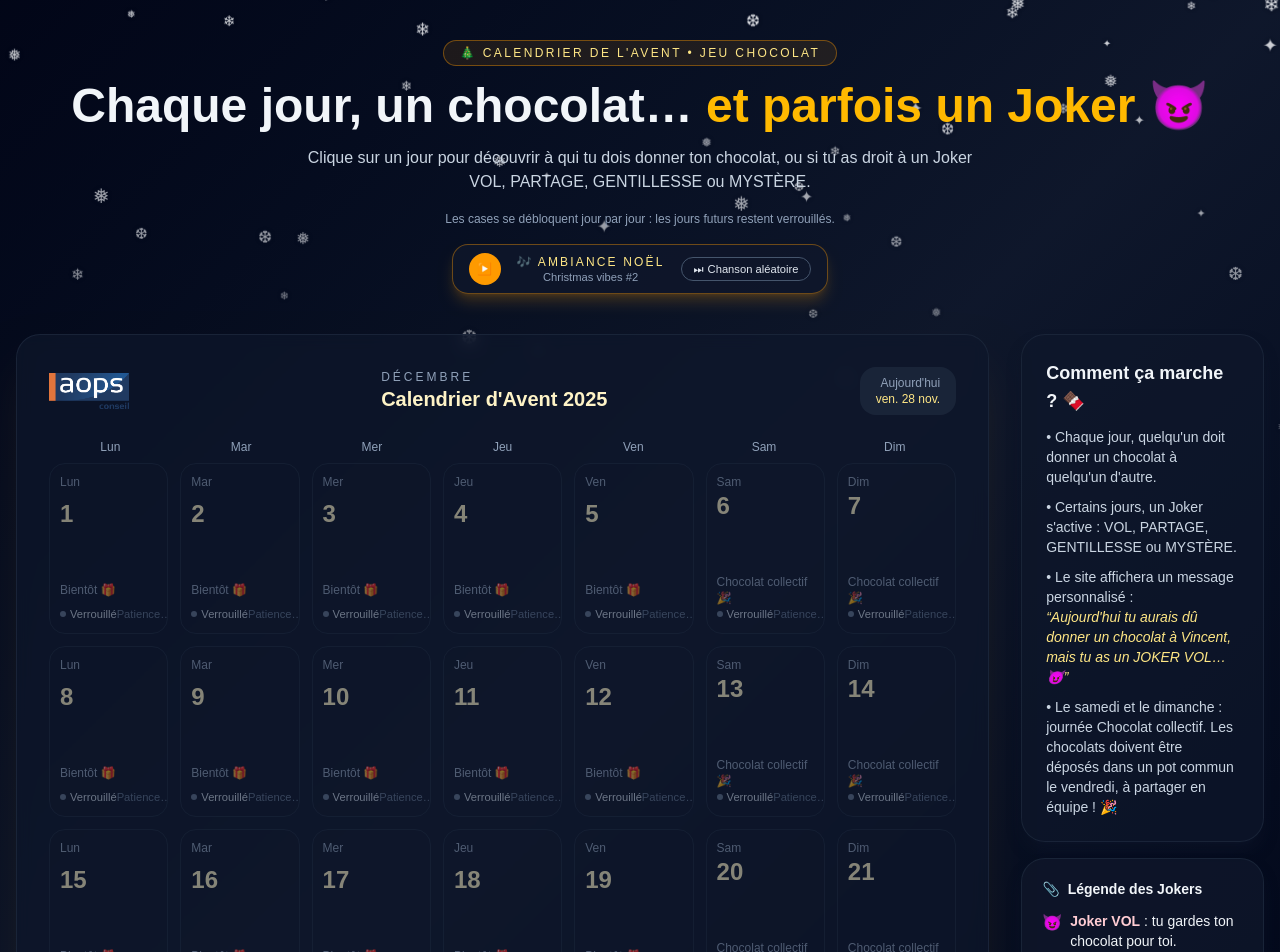
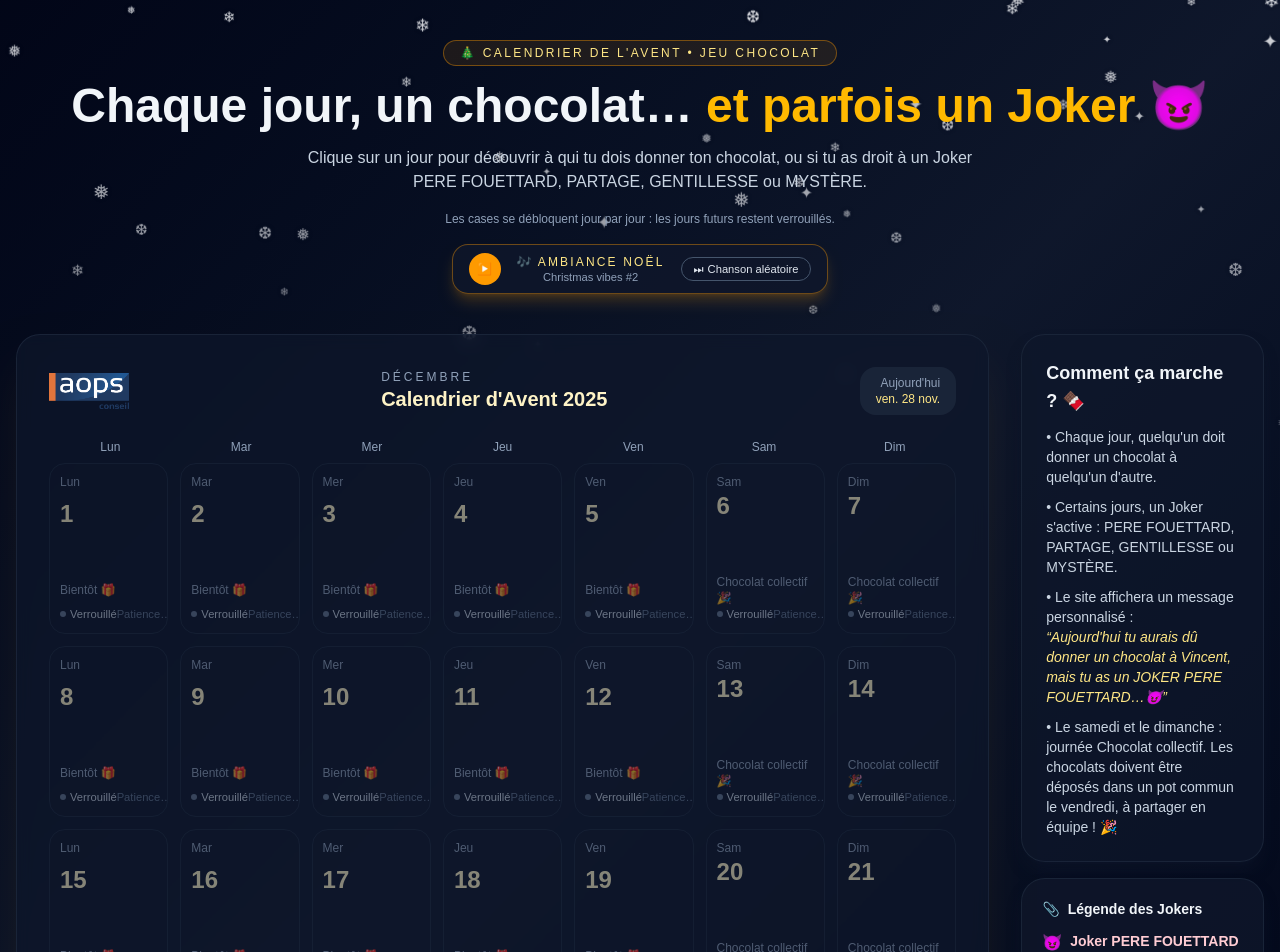
Before and after one commit to AopsConseil/merry_xmas, a Next.js app: page / in a window 1280 px wide. Shown: the top 952 px of the page. Built offline with nearby package versions, Linux system fonts and the light colour scheme.

Commit message:
adding new maxime picture

```diff
--- a/app/page.tsx
+++ b/app/page.tsx
@@ -43,7 +43,8 @@ export default function HomePage() {
           </h1>
           <p className="text-sm sm:text-base text-slate-300 max-w-2xl mx-auto">
             Clique sur un jour pour découvrir à qui tu dois donner ton chocolat,
-            ou si tu as droit à un Joker VOL, PARTAGE, GENTILLESSE ou MYSTÈRE.
+            ou si tu as droit à un Joker PERE FOUETTARD, PARTAGE, GENTILLESSE ou
+            MYSTÈRE.
           </p>
           <p className="text-[0.75rem] text-slate-400">
             Les cases se débloquent jour par jour : les jours futurs restent
@@ -189,14 +190,14 @@ export default function HomePage() {
                 <li>
                   • Certains jours, un{" "}
                   <span className="font-medium">Joker</span> s&apos;active :
-                  VOL, PARTAGE, GENTILLESSE ou MYSTÈRE.
+                  PERE FOUETTARD, PARTAGE, GENTILLESSE ou MYSTÈRE.
                 </li>
                 <li>
                   • Le site affichera un message personnalisé :
                   <br />
                   <span className="text-amber-200 italic">
                     “Aujourd&apos;hui tu aurais dû donner un chocolat à Vincent,
-                    mais tu as un JOKER VOL…😈”
+                    mais tu as un JOKER PERE FOUETTARD…😈”
                   </span>
                 </li>
                 <li>
@@ -219,7 +220,7 @@ export default function HomePage() {
                   <span className="text-base">😈</span>
                   <p>
                     <span className="font-semibold text-rose-200">
-                      Joker VOL
+                      Joker PERE FOUETTARD
                     </span>{" "}
                     : tu gardes ton chocolat pour toi.
                   </p>
--- a/lib/messages.ts
+++ b/lib/messages.ts
@@ -23,7 +23,7 @@ function buildMessageForJoker(
     case "VOL":
       return {
         title: `Aujourd’hui tu aurais dû donner un chocolat à ${receiverName},`,
-        subtitle: `mais tu as un JOKER VOL 😈`,
+        subtitle: `mais tu as un JOKER PERE FOUETTARD 😈`,
         details: `👉 C’est toi qui manges ton chocolat aujourd’hui 😈`,
       };
     case "PARTAGE":
--- a/lib/types.ts
+++ b/lib/types.ts
@@ -5,7 +5,7 @@ export const jokerStyles: Record<
   { label: string; description: string; color: string }
 > = {
   VOL: {
-    label: "JOKER VOL",
+    label: "JOKER PERE FOUETTARD",
     description: "Tu gardes ton chocolat pour toi 😈",
     color: "bg-rose-900/60 text-rose-100 border-rose-500/60",
   },
```
